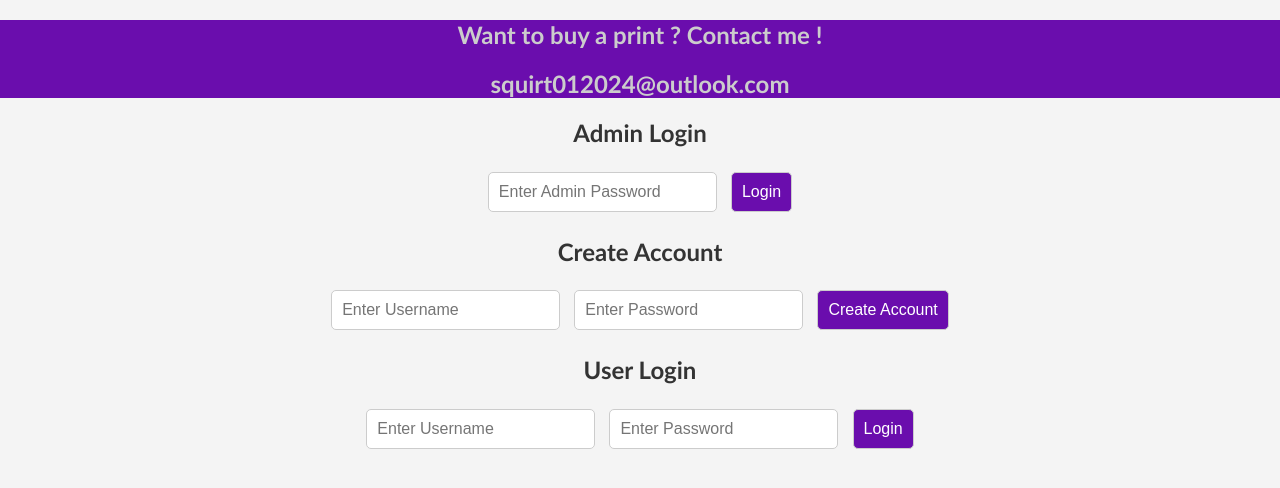
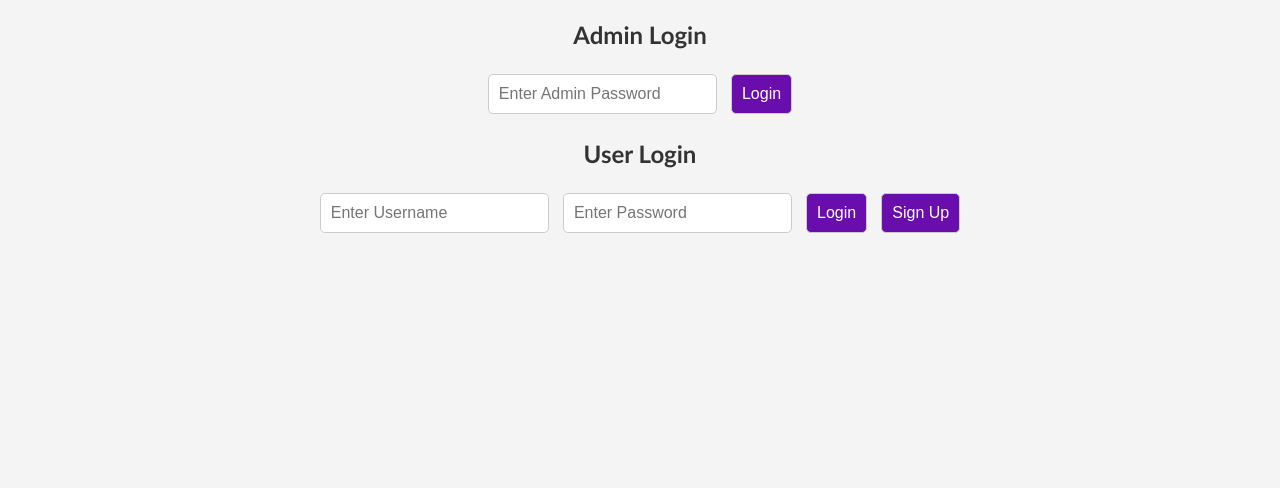
Before and after one commit to IdeasToReality/3Dideas, a plain HTML site: page index.html in a window 1280 px wide. Drawn offline with Linux system fonts and the light colour scheme.

```diff
--- a/index.html
+++ b/index.html
@@ -7,51 +7,32 @@
     <link rel="stylesheet" href="style.css">
 </head>
 <body>
-
-    <!-- Contact-Me Section -->
-    <div id="Contact-Me">
-        <h2>Want to buy a print ? Contact me !</h2>
-        <h2>squirt012024@outlook.com</h2>
-    </div>
-    <!-- Admin Login Section -->
+    <!-- Admin Login -->
     <div id="adminLogin">
         <h2>Admin Login</h2>
         <input type="password" id="adminPassword" placeholder="Enter Admin Password">
         <button id="adminLoginBtn">Login</button>
-        <p id="adminLoginError" style="color:red; display:none;">Incorrect password!</p>
+        <p id="adminLoginError" style="color: red; display: none;">Incorrect password!</p>
     </div>
 
-    <!-- Admin Panel Section -->
-    <div id="adminPanel" style="display:none;">
-        <h2>Admin Panel</h2>
-        <h3>Manage Users</h3>
-        <select id="userDropdown"></select>
-        <input type="number" id="pointsInput" placeholder="Enter points">
-        <button id="addPointsBtn">Add Points</button>
-        <button id="subtractPointsBtn">Subtract Points</button>
-        <p id="userPoints"></p>
+    <!-- User Login -->
+    <div id="userLogin">
+        <h2>User Login</h2>
+        <input type="text" id="username" placeholder="Enter Username">
+        <input type="password" id="password" placeholder="Enter Password">
+        <button id="userLoginBtn">Login</button>
+        <button id="userSignupBtn">Sign Up</button>
+        <p id="userLoginError" style="color: red; display: none;">Invalid login details!</p>
     </div>
 
-    <!-- User Section -->
-    <div id="userSection">
-        <div id="createUser">
-            <h2>Create Account</h2>
-            <input type="text" id="newUsername" placeholder="Enter Username">
-            <input type="password" id="newUserPassword" placeholder="Enter Password">
-            <button id="createUserBtn">Create Account</button>
-        </div>
-        <div id="userLogin">
-            <h2>User Login</h2>
-            <input type="text" id="username" placeholder="Enter Username">
-            <input type="password" id="userPassword" placeholder="Enter Password">
-            <button id="userLoginBtn">Login</button>
-            <p id="userLoginError" style="color:red; display:none;">Incorrect username or password!</p>
-        </div>
-        <div id="userProfile" style="display:none;">
-            <h2>Welcome, <span id="userDisplayName"></span>!</h2>
-            <p>Your Points: <span id="userPointsDisplay"></span></p>
-            <button id="logoutBtn">Logout</button>
-        </div>
+    <!-- Admin Panel -->
+    <div id="adminPanel" style="display: none;">
+        <h2>Admin Panel</h2>
+        <select id="userDropdown"></select>
+        <input type="number" id="pointsInput" placeholder="Enter Points">
+        <button id="addPointsBtn">Add Points</button>
+        <button id="subtractPointsBtn">Remove Points</button>
+        <p id="adminError" style="color: red; display: none;">Error managing points!</p>
     </div>
 
     <script src="script.js"></script>
```
